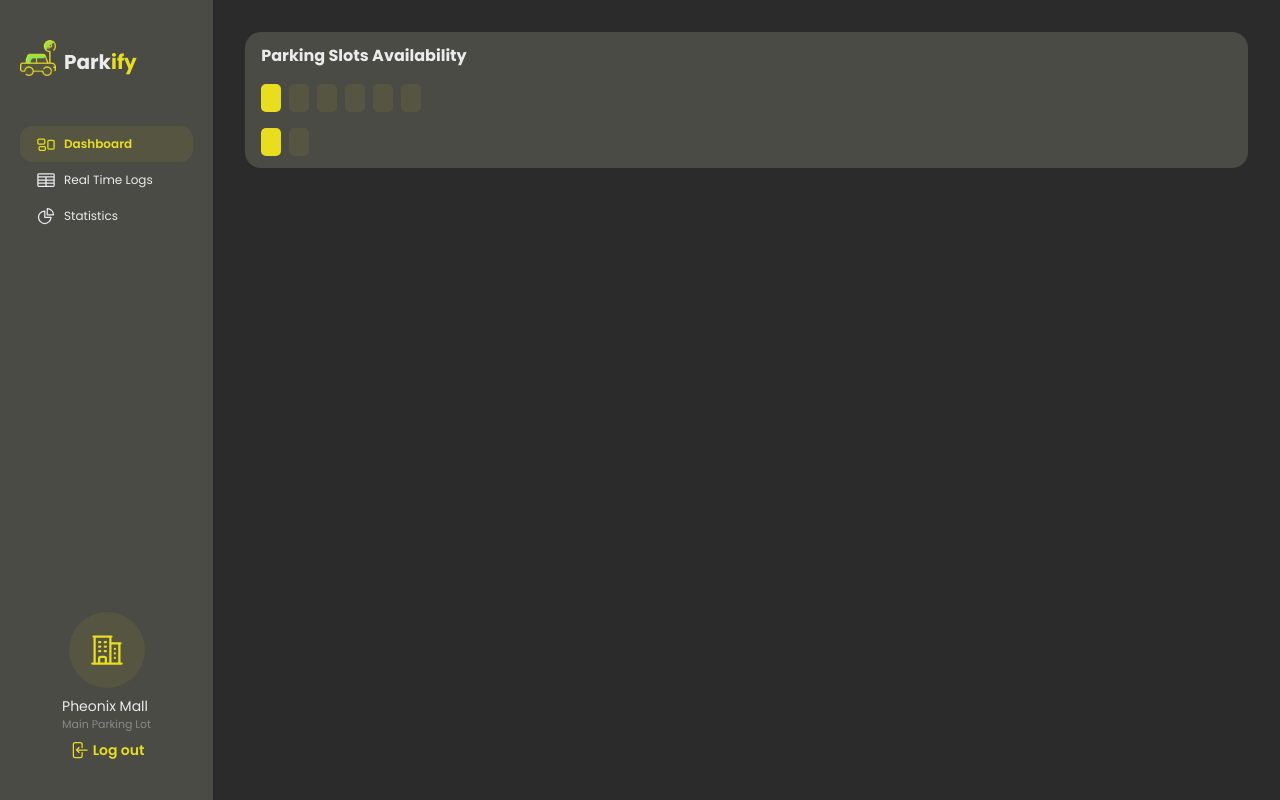
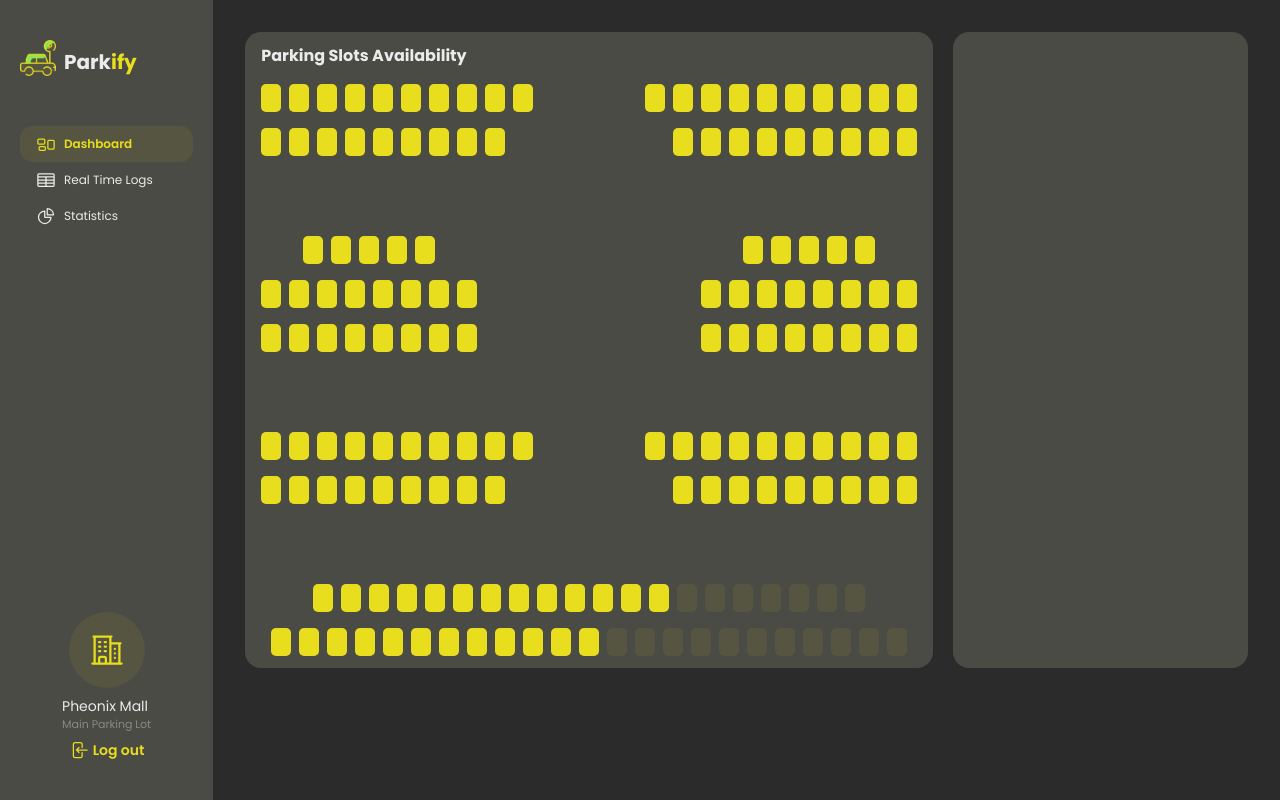
Before and after one commit to muhesh-kumar/parkify, a React (Vite) app in the folder frontend/: page / in a window 1280 px wide. Built offline with nearby package versions, Linux system fonts and the light colour scheme.

Commit message:
feat: add parking slots availability dashboard

```diff
--- /dev/null
+++ b/frontend/src/components/availability-status.tsx
@@ -0,0 +1,7 @@
+import React from 'react';
+
+const AvailabilityStatus = () => {
+  return <div className="flex flex-col items-center"></div>;
+};
+
+export default AvailabilityStatus;
--- a/frontend/src/components/layout.tsx
+++ b/frontend/src/components/layout.tsx
@@ -7,7 +7,8 @@ type LayoutProps = {
 
 const Layout: FC<LayoutProps> = ({ children }) => {
   return (
-    <div className="flex font-poppins text-[#EBEBEB]">
+    // FIXME: remove scroll bars from the page
+    <div className="flex font-poppins text-[#EBEBEB] overflow-y-hidden">
       <Navbar />
       <div className="bg-primaryBackground w-screen p-8 flex flex-col gap-5">
         {children}
--- a/frontend/src/components/parking-slot.tsx
+++ b/frontend/src/components/parking-slot.tsx
@@ -1,11 +1,19 @@
 import { ReactElement, FC } from 'react';
+import { useAtom } from 'jotai';
+
 import cn from '../utils/classnames';
+import { availableSlotsAtom } from '../state/';
 
 type ParkingSlotProps = {
-  isAvailable?: boolean;
+  id: number;
 };
 
-const ParkingSlot: FC<ParkingSlotProps> = ({ isAvailable = false }) => {
+const ParkingSlot: FC<ParkingSlotProps> = ({ id }) => {
+  const [availableSlots, setAvailableSlots] = useAtom(availableSlotsAtom);
+  const isAvailable = availableSlots.has(id);
+  // availableSlots.delete(17);
+  // setAvailableSlots(availableSlots);
+  console.log(availableSlots, availableSlots.size);
   return (
     <div
       className={cn(
--- a/frontend/src/components/parking-slots-availability.tsx
+++ b/frontend/src/components/parking-slots-availability.tsx
@@ -1,24 +1,110 @@
 import React from 'react';
 import SectionLayout from './section-layout';
 import ParkingSlot from './parking-slot';
+import AvailabilityStatus from './availability-status';
 
 const ParkingSlotsAvailability = () => {
+  const row1 = [],
+    row2 = [];
+  let len = 10,
+    currId = 1;
+  for (let i = 0; i < len; i++) {
+    row1.push(<ParkingSlot id={currId++} />);
+    if (i < len - 1) row2.push(<ParkingSlot id={currId++} />);
+  }
+  const row1Container = (
+    <div className="flex justify-between">
+      <div className="flex flex-col gap-4">
+        <div className="flex gap-2">{row1}</div>
+        <div className="flex gap-2">{row2}</div>
+      </div>
+      <div className="flex flex-col gap-4">
+        <div className="flex gap-2">{row1}</div>
+        <div className="ml-auto flex gap-2">{row2}</div>
+      </div>
+    </div>
+  );
+
+  const row21 = [],
+    row22 = [];
+  for (let i = 0; i < len; i++) {
+    row21.push(<ParkingSlot id={currId++} />);
+    if (i < len - 1) row22.push(<ParkingSlot id={currId++} />);
+  }
+  const row2Container = (
+    <div className="flex justify-between">
+      <div className="flex flex-col gap-4">
+        <div className="flex gap-2">{row21}</div>
+        <div className="flex gap-2">{row22}</div>
+      </div>
+      <div className="flex flex-col gap-4">
+        <div className="flex gap-2">{row21}</div>
+        <div className="ml-auto flex gap-2">{row22}</div>
+      </div>
+    </div>
+  );
+
+  const midRow1 = [];
+  const midRow2 = [];
+  const midRow3 = [];
+  for (let i = 0; i < len - 2; i++) {
+    if (i < len - 5) midRow1.push(<ParkingSlot id={currId++} />);
+    midRow2.push(<ParkingSlot id={currId++} />);
+    midRow3.push(<ParkingSlot id={currId++} />);
+  }
+  const midRowContainer = (
+    <div className="flex justify-between">
+      <div className="flex flex-col gap-4 items-center">
+        <div className="flex gap-2">{midRow1}</div>
+        <div className="flex gap-2">{midRow2}</div>
+        <div className="flex gap-2">{midRow3}</div>
+      </div>
+      <div className="flex flex-col gap-4 items-center">
+        <div className="flex gap-2">{midRow1}</div>
+        <div className="flex gap-2">{midRow2}</div>
+        <div className="flex gap-2">{midRow3}</div>
+      </div>
+    </div>
+  );
+
+  const bottomRow1 = [];
+  const bottomRow2 = [];
+  len = 25;
+  for (let i = 0; i < len - 2; i++) {
+    if (i < len - 5) bottomRow1.push(<ParkingSlot id={currId++} />);
+    bottomRow2.push(<ParkingSlot id={currId++} />);
+  }
+  const bottomRowContainer = (
+    <div className="flex flex-col gap-4 items-center">
+      <div className="flex gap-2">{bottomRow1}</div>
+      <div className="flex gap-2">{bottomRow2}</div>
+    </div>
+  );
+  console.log(currId);
+
   return (
-    <SectionLayout>
-      <h2 className="text-md font-bold">Parking Slots Availability</h2>
-      <div className="flex gap-2">
-        <ParkingSlot isAvailable />
-        <ParkingSlot />
-        <ParkingSlot />
-        <ParkingSlot />
-        <ParkingSlot />
-        <ParkingSlot />
-      </div>
-      <div className="flex gap-2">
-        <ParkingSlot isAvailable />
-        <ParkingSlot />
-      </div>
-    </SectionLayout>
+    <div className="flex gap-5">
+      <SectionLayout width="70%">
+        <h2 className="text-md font-bold">Parking Slots Availability</h2>
+
+        {/* Left side */}
+        <div className="flex flex-col gap-20">
+          {row1Container}
+          {midRowContainer}
+          {row2Container}
+          {bottomRowContainer}
+        </div>
+        {/* <div className="flex gap-2">
+          <ParkingSlot isAvailable />
+          <ParkingSlot />
+        </div> */}
+      </SectionLayout>
+
+      {/* Right side */}
+      <SectionLayout width="30%">
+        <AvailabilityStatus />
+      </SectionLayout>
+    </div>
   );
 };
 
--- a/frontend/src/components/section-layout.tsx
+++ b/frontend/src/components/section-layout.tsx
@@ -2,11 +2,23 @@ import { FC, ReactElement } from 'react';
 
 type SectionLayoutProps = {
   children: ReactElement | ReactElement[];
+  height?: string;
+  width?: string;
 };
 
-const SectionLayout: FC<SectionLayoutProps> = ({ children }) => {
+const SectionLayout: FC<SectionLayoutProps> = ({
+  children,
+  height = '100%',
+  width = '100%',
+}) => {
   return (
-    <div className="rounded-2xl py-3 px-4 w-full bg-secondaryBackground flex flex-col gap-4">
+    <div
+      className="rounded-2xl py-3 px-4 w-full bg-secondaryBackground flex flex-col gap-4"
+      style={{
+        width: `${width}`,
+        height: `${height}`,
+      }}
+    >
       {children}
     </div>
   );
--- a/frontend/src/state/index.tsx
+++ b/frontend/src/state/index.tsx
@@ -1,3 +1,8 @@
 import { atom } from 'jotai';
 
 export const selectedNavOptionAtom = atom('parking-slots-availability');
+
+const availableSlots = new Set();
+for (let i = 1; i < 85; i++) availableSlots.add(i);
+
+export const availableSlotsAtom = atom(availableSlots);
```
